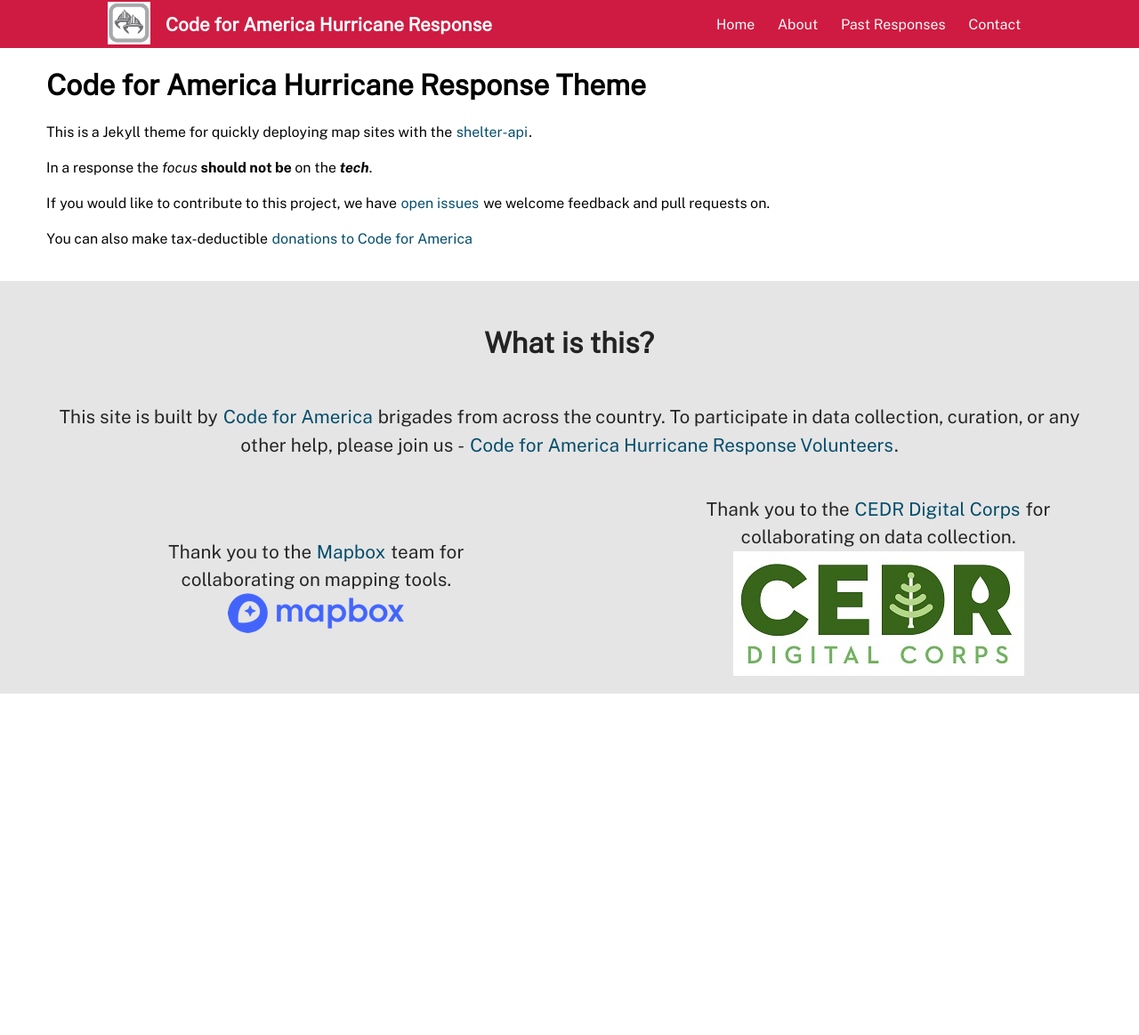
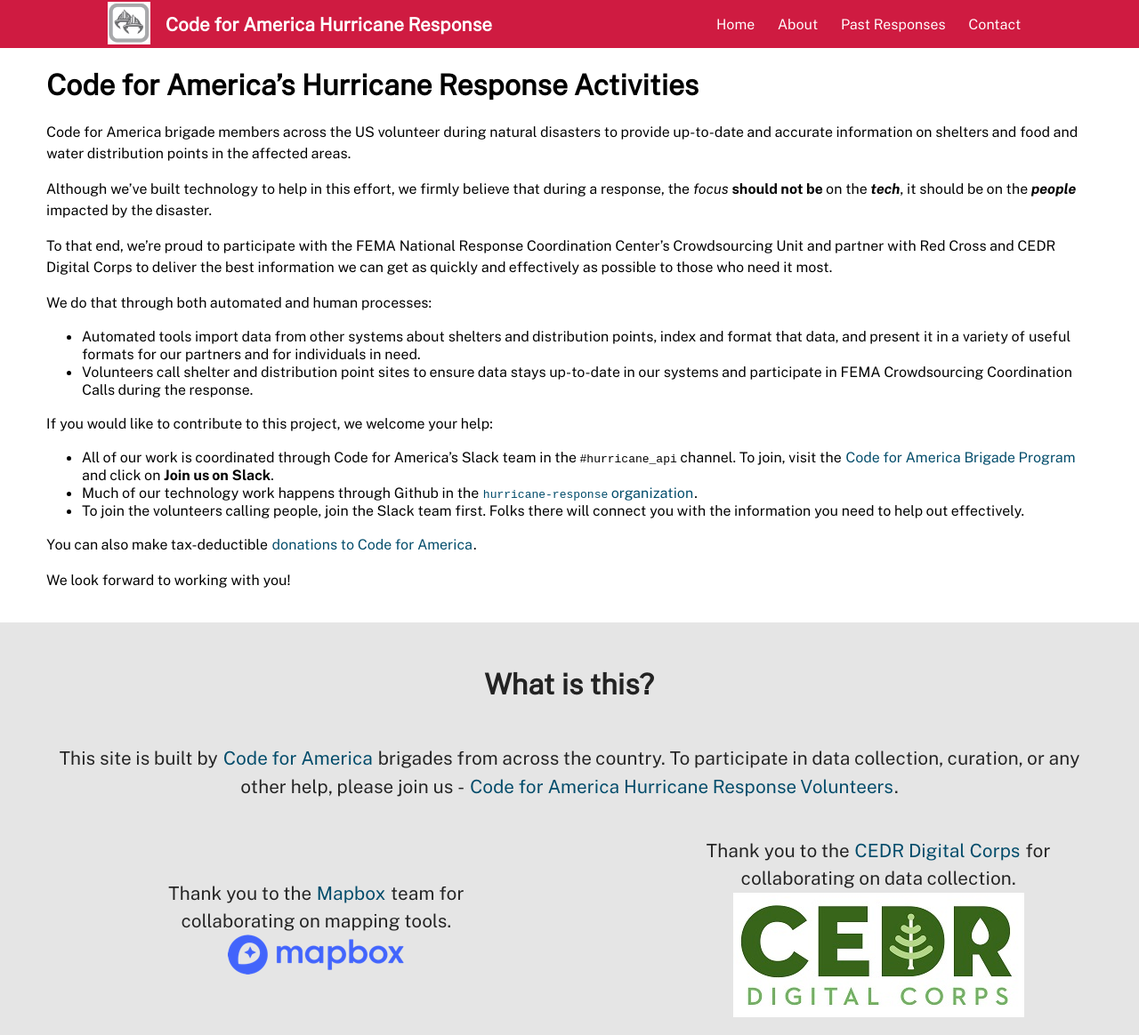
Before and after one commit to hurricane-response/response-hub, a Jekyll site: the page built from about.md, in a window 1280 px wide. Shown: the whole page at 89% size. Built offline with Jekyll 4.4.1, drawn with Linux system fonts in a browser that asks for light colours; before the commit the page ends 900 px from its top, so only the background shows below that.

Commit message:
First cut at rewriting the about page

```diff
--- a/about.md
+++ b/about.md
@@ -3,12 +3,25 @@ layout: page
 title: About
 permalink: /about/
 ---
-# Code for America Hurricane Response Theme
+# Code for America's Hurricane Response Activities
 
-This is a Jekyll theme for quickly deploying map sites with the [shelter-api](https://github.com/hurricane-response/florence-api).
+Code for America brigade members across the US volunteer during natural disasters to provide up-to-date and accurate information on shelters and food and water distribution points in the affected areas.
 
-In a response the *focus* **should not be** on the ***tech***.
+Although we've built technology to help in this effort, we firmly believe that during a response, the *focus* **should not be** on the ***tech***, it should be on the ***people*** impacted by the disaster.
 
-If you would like to contribute to this project, we have [open issues](https://github.com/hurricane-response/response-theme/issues) we welcome feedback and pull requests on.
+To that end, we're proud to participate with the FEMA National Response Coordination Center's Crowdsourcing Unit and partner with Red Cross and CEDR Digital Corps to deliver the best information we can get as quickly and effectively as possible to those who need it most.
 
-You can also make tax-deductible [donations to Code for America](https://www.codeforamerica.org/donate)
+We do that through both automated and human processes:
+
+* Automated tools import data from other systems about shelters and distribution points, index and format that data, and present it in a variety of useful formats for our partners and for individuals in need.
+* Volunteers call shelter and distribution point sites to ensure data stays up-to-date in our systems and participate in FEMA Crowdsourcing Coordination Calls during the response.
+
+If you would like to contribute to this project, we welcome your help:
+
+* All of our work is coordinated through Code for America's Slack team in the `#hurricane_api` channel. To join, visit the [Code for America Brigade Program](https://brigade.codeforamerica.org/) and click on **Join us on Slack**.
+* Much of our technology work happens through Github in the [`hurricane-response` organization](https://github.com/hurricane-response).
+* To join the volunteers calling people, join the Slack team first. Folks there will connect you with the information you need to help out effectively.
+
+You can also make tax-deductible [donations to Code for America](https://www.codeforamerica.org/donate).
+
+We look forward to working with you!
```
